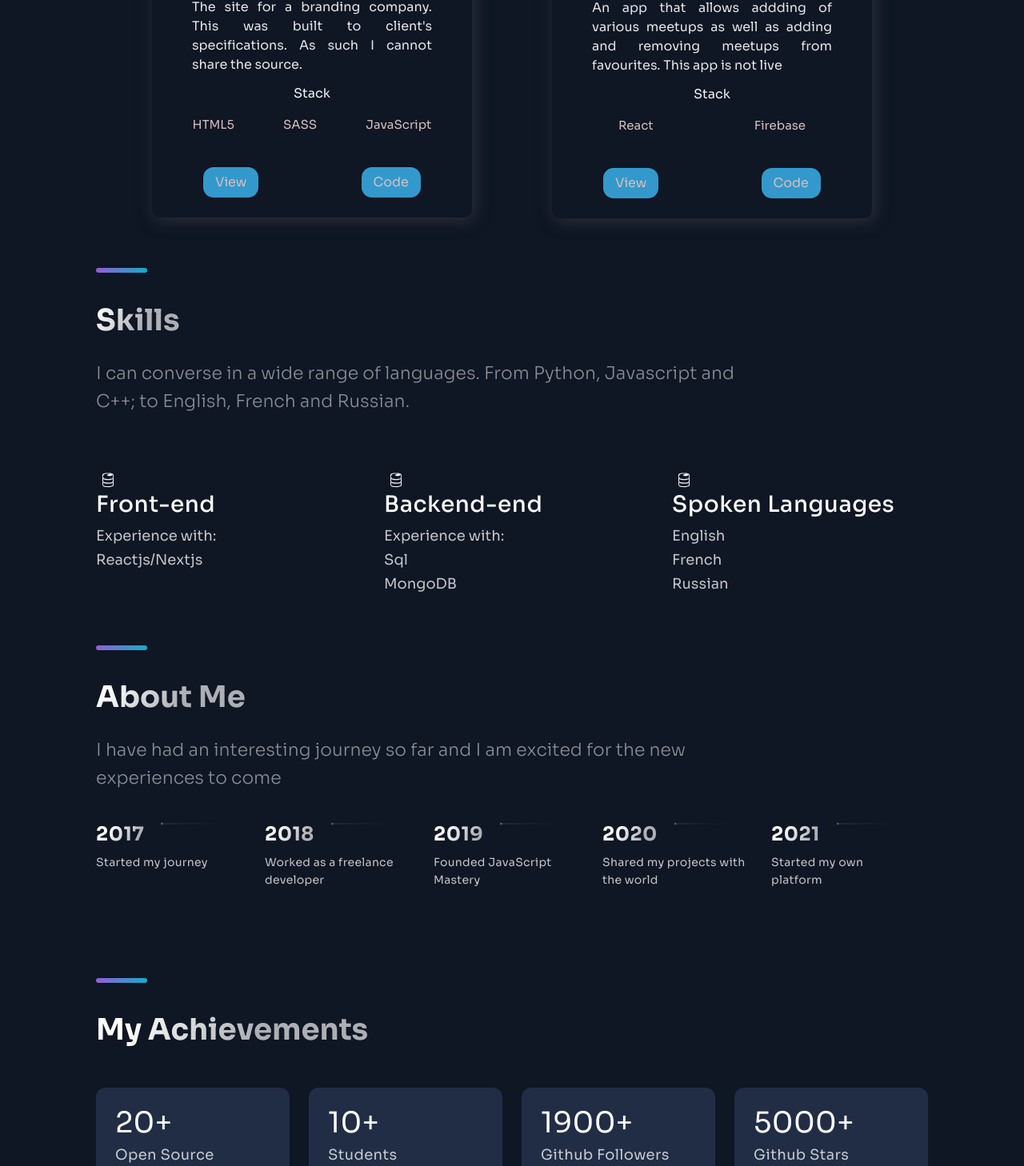
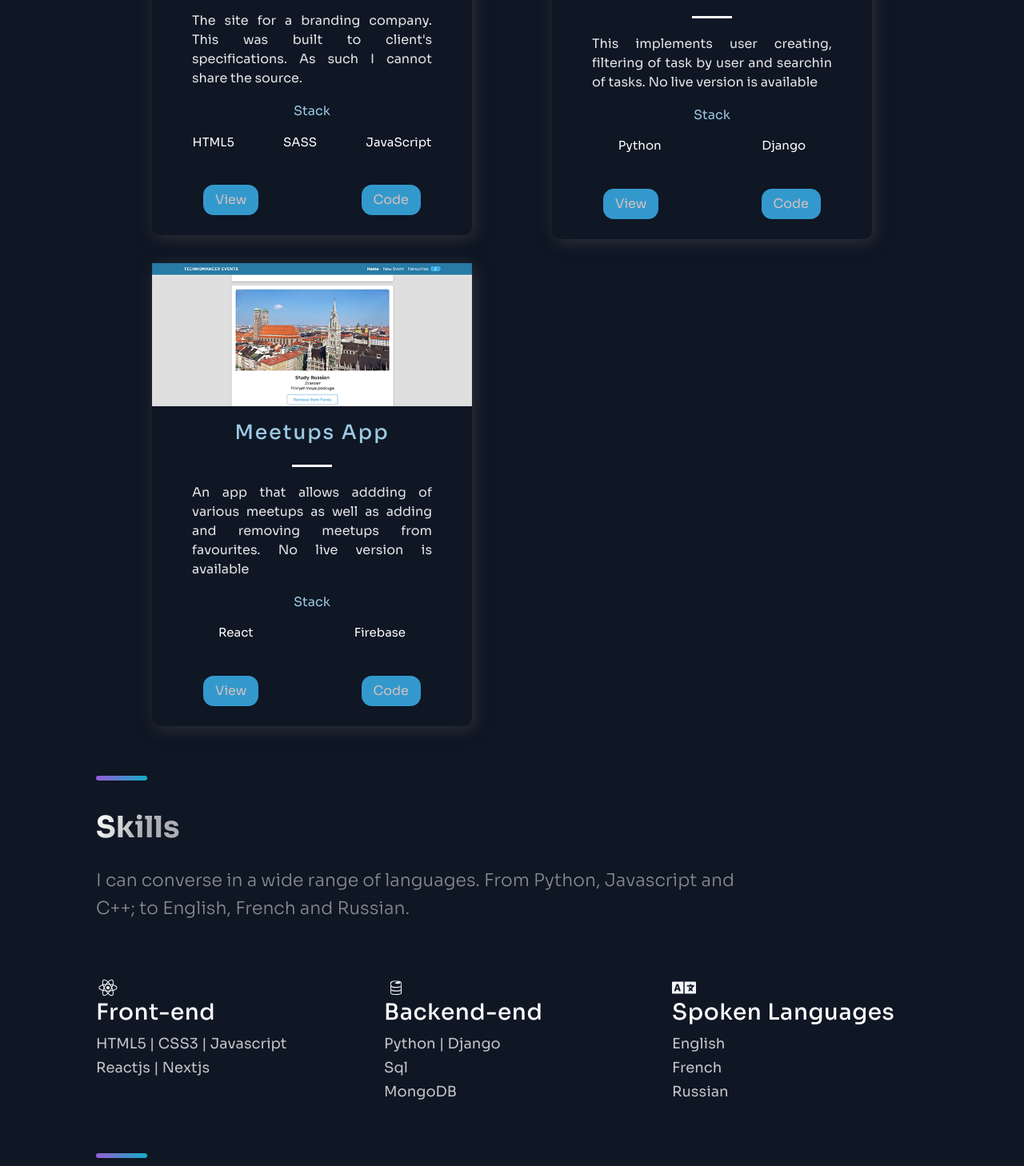
Before and after one commit to Psypher1/portfolio-next, a Next.js app: page / in a window 1280 px wide. Shown: the part 1596-3054 px from the top of the page at 80% size. Built offline with nearby package versions, Linux system fonts and the light colour scheme.

Commit message:
The changes, they have beem made. But the header, she is not fixed. A fickle mistress she is

```diff
--- a/src/components/Header/HeaderStyles.js
+++ b/src/components/Header/HeaderStyles.js
@@ -8,6 +8,10 @@ export const Container = styled.div`
   grid-column-gap: 2rem;
   padding: 1rem;
   padding-top: 2rem;
+  // position: fixed;
+  // top: 0;
+  // left: 0;
+  // margin: 0 auto;
   // background-color: red;
 
   @media ${(props) => props.theme.breakpoints.sm} {
--- a/src/components/Projects/Projects.js
+++ b/src/components/Projects/Projects.js
@@ -35,8 +35,8 @@ const Projects = () => (
               <Hr />
             </TitleContent>
             <CardInfo>{description}</CardInfo>
-            <div style={{ marginTop: "15px" }}>
-              <TitleContent>Stack</TitleContent>
+            <div style={{ marginTop: "20px" }}>
+              <TitleContent style={{ color: "#9cc9e3" }}>Stack</TitleContent>
               <TagList>
                 {tags.map((tag, i) => (
                   <Tag key={i}>{tag}</Tag>
--- a/src/components/Projects/ProjectsStyles.js
+++ b/src/components/Projects/ProjectsStyles.js
@@ -40,8 +40,9 @@ export const HeaderThree = styled.h3`
   font-weight: 500;
   letter-spacing: 2px;
   color: #9cc9e3;
+  margin-top: 1rem;
   padding: 0.5rem 0;
-  font-size: ${(props) => (props.title ? "3rem" : "2rem")};
+  font-size: ${(props) => (props.title ? "2.5rem" : "2rem")};
 `;
 
 export const Hr = styled.hr`
@@ -100,6 +101,6 @@ export const TagList = styled.ul`
   padding: 2rem;
 `;
 export const Tag = styled.li`
-  color: #d8bfbf;
+  color: #fff;
   font-size: 1.5rem;
 `;
--- a/src/components/Technologies/Technologies.js
+++ b/src/components/Technologies/Technologies.js
@@ -1,5 +1,7 @@
 import React from "react";
-import { DiFirebase, DiReact, DiZend } from "react-icons/di";
+import { DiFirebase, DiReact } from "react-icons/di";
+import { GrLanguage } from "react-icons/gr";
+import { FaLanguage } from "react-icons/fa";
 import {
   Section,
   SectionDivider,
@@ -24,12 +26,13 @@ const Technologies = () => (
     </SectionText>
     <List>
       <ListItem>
-        <DiFirebase size="3rem" />
+        <DiReact size="3rem" />
         <ListContainer>
           <ListTitle>Front-end</ListTitle>
           <ListParagraph>
-            Experience with: <br />
-            Reactjs/Nextjs
+            HTML5 | CSS3 | Javascript
+            <br />
+            Reactjs | Nextjs <br />
           </ListParagraph>
         </ListContainer>
       </ListItem>
@@ -38,13 +41,14 @@ const Technologies = () => (
         <ListContainer>
           <ListTitle>Backend-end</ListTitle>
           <ListParagraph>
-            Experience with: <br />
-            Sql <br /> MongoDB
+            Python | Django <br />
+            Sql <br />
+            MongoDB
           </ListParagraph>
         </ListContainer>
       </ListItem>
       <ListItem>
-        <DiFirebase size="3rem" />
+        <FaLanguage size="3rem" />
         <ListContainer>
           <ListTitle>Spoken Languages</ListTitle>
           <ListParagraph>
--- a/src/components/TimeLine/TimeLine.js
+++ b/src/components/TimeLine/TimeLine.js
@@ -53,8 +53,8 @@ const Timeline = () => {
     }
   };
 
-  // // snap back to beginning of scroll when window is resized
-  // // avoids a bug where content is covered up if coming from smaller screen
+  // snap back to beginning of scroll when window is resized
+  // avoids a bug where content is covered up if coming from smaller screen
   useEffect(() => {
     const handleResize = () => {
       scroll(carouselRef.current, 0);
--- a/src/constants/constants.js
+++ b/src/constants/constants.js
@@ -30,28 +30,39 @@ export const projects = [
     id: 2,
   },
   {
+    title: "Task App with Users",
+    description:
+      "This implements user creating, filtering of task by user and searchin of tasks. No live version is available",
+    image: "/images/tasks.png",
+    tags: ["Python", "Django"],
+    source: "https://github.com/Psypher1/django-todo-with-users",
+    visit: "https://github.com/Psypher1/",
+    id: 3,
+  },
+  {
     title: "Meetups App",
     description:
-      "An app that allows addding of various meetups as well as adding and removing meetups from favourites. This app is not live",
+      "An app that allows addding of various meetups as well as adding and removing meetups from favourites. No live version is available",
     image: "/images/events.png",
     tags: ["React", "Firebase"],
     source: "https://github.com/Psypher1/react-meetup-events",
     visit: "https://github.com/Psypher1/",
-    id: 3,
+    id: 4,
   },
 ];
 
 export const TimeLineData = [
   { year: 2017, text: "Started my journey" },
-  { year: 2018, text: "Worked as a freelance developer" },
-  { year: 2019, text: "Founded JavaScript Mastery" },
-  { year: 2020, text: "Shared my projects with the world" },
-  { year: 2021, text: "Started my own platform" },
+  { year: 2018, text: "Instructed a student for exams" },
+  { year: 2019, text: "Tutored a class for languages studies" },
+  { year: 2019, text: "Shared my projects with the world" },
+  { year: 2020, text: "Did freelance work on Upwork" },
+  { year: 2021, text: "Started working with TYPO3" },
 ];
 
 export const AchievementsData = [
-  { number: 20, text: "Open Source Projects" },
+  { number: 15, text: "Projects" },
   { number: 10, text: "Students" },
-  { number: 1900, text: "Github Followers" },
-  { number: 5000, text: "Github Stars" },
+  { number: 200, text: "Wordpress Followers" },
+  { number: 3000, text: "Lines of code" },
 ];
```
Also changed, not shown: src/layout/Layout.js (+10 -10 lines), public/images/tasks.png (added), public/images/todo.png (added).
